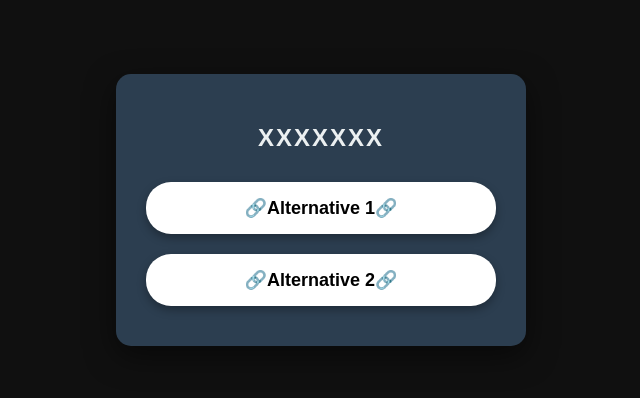
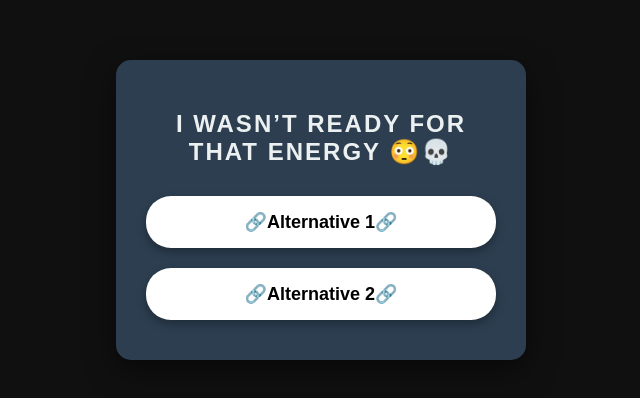
Before and after one commit to video-twimg-tv/cC8LY7Jo1.mp4, a plain HTML site: page index.html in a window 1280 px wide. Shown: the part 190-588 px from the top of the page, without its empty margins (319-959 px from the left). Drawn offline with Linux system fonts and the light colour scheme.

Commit message:
Update index.html

```diff
--- a/index.html
+++ b/index.html
@@ -10,7 +10,7 @@
     <div style="background-color: #2c3e50; border-radius: 15px; padding: 30px; text-align: center; box-shadow: 0 10px 30px rgba(0, 0, 0, 0.5); width: 350px;">
 
         <!-- Judul dengan efek warna -->
-        <h2 style="color: #ecf0f1; font-size: 24px; font-weight: bold; margin-bottom: 20px; text-transform: uppercase; letter-spacing: 2px;">XXXXXXX</h2>
+        <h2 style="color: #ecf0f1; font-size: 24px; font-weight: bold; margin-bottom: 20px; text-transform: uppercase; letter-spacing: 2px;">i wasn’t ready for THAT energy 😳💀</h2>
 
 <script type="text/javascript">
   atOptions = {
```
